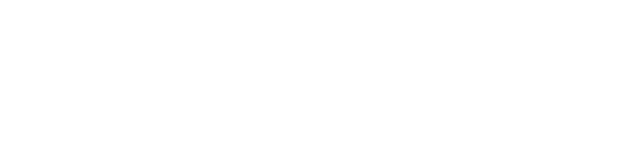
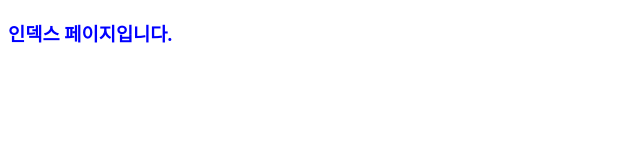
Before and after one commit to mbw2510/hello, a plain HTML site: page index.html in a window 1280 px wide. Shown: the whole page, without its empty margins (0-640 px from the left). Drawn offline with Linux system fonts and the light colour scheme.

Commit message:
h3 color changed

```diff
--- /dev/null
+++ b/css/custom.css
@@ -0,0 +1,3 @@
+h3{
+	color:blue;
+}
--- a/index.html
+++ b/index.html
@@ -3,8 +3,9 @@
 <head>
 	<meta charset="UTF-8">
 	<title>index.html</title>
+	<link rel="stylesheet" href="css/custom.css">
 </head>
 <body>
-
+	<h3>인덱스 페이지입니다.</h3>
 </body>
 </html>
```
